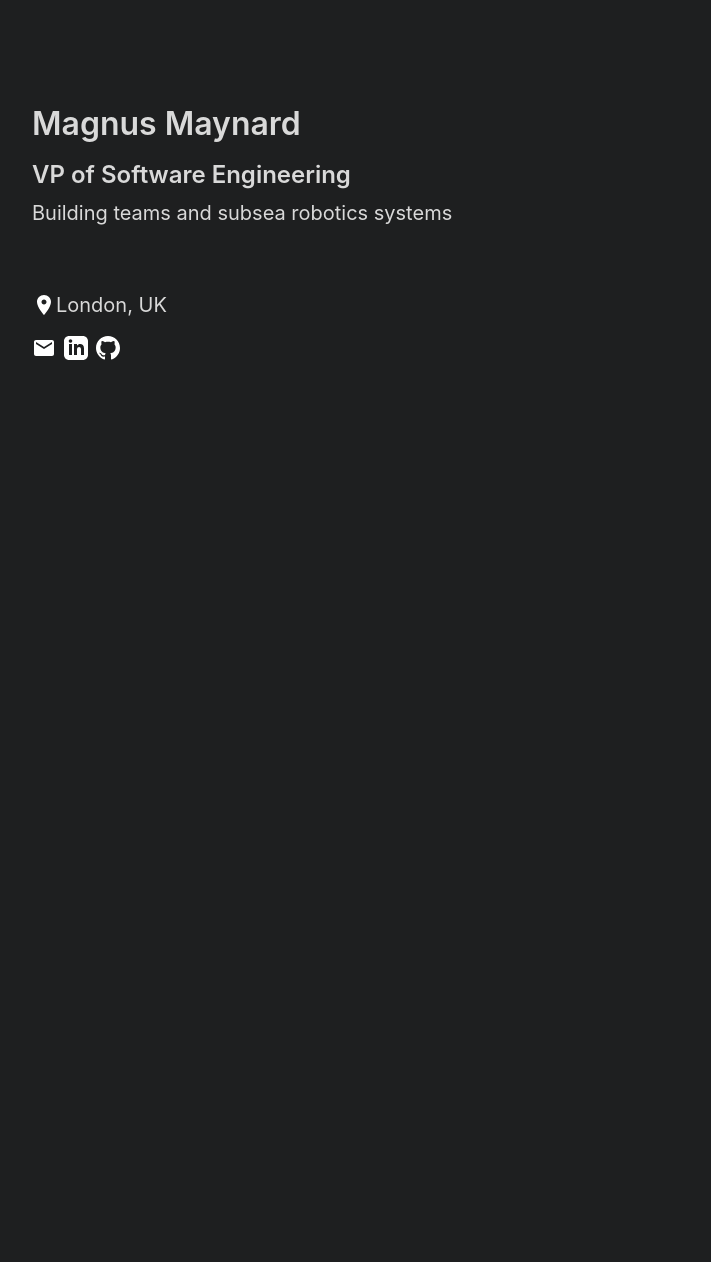
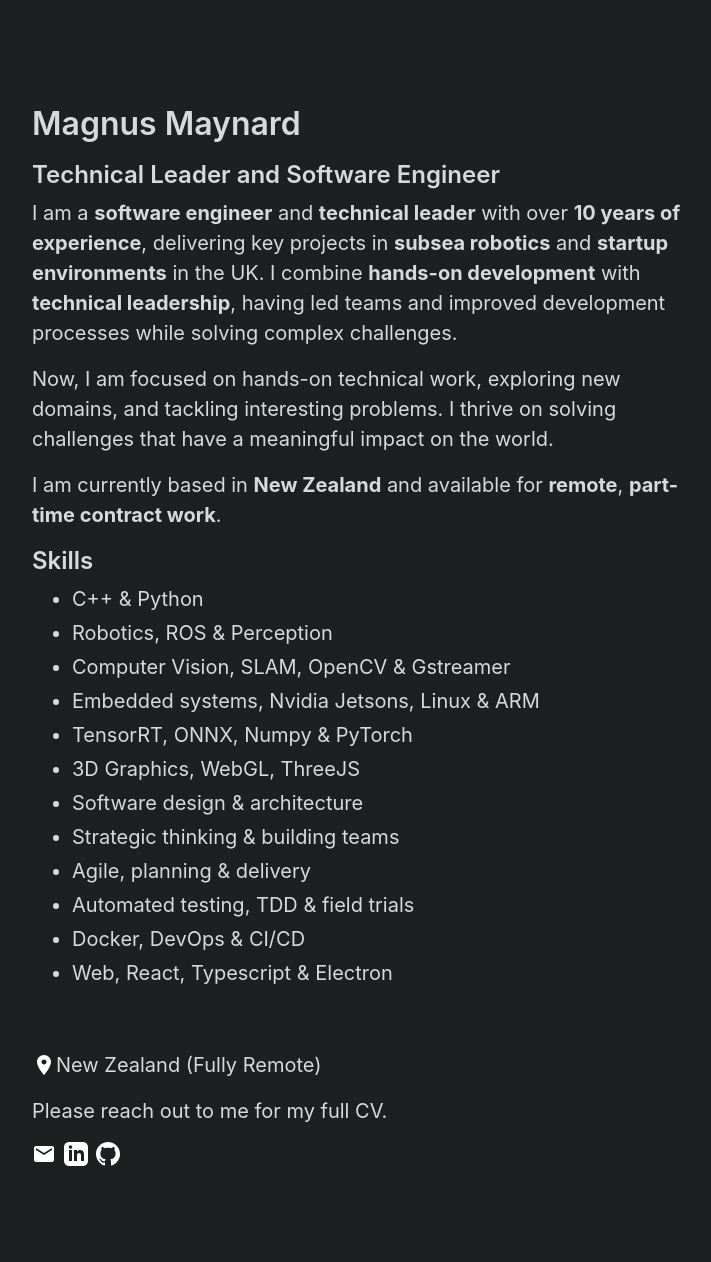
Before and after one commit to magnusmaynard/magnusmaynard.github.io, a Jekyll site: the page built from index.md, in a window 1280 px wide. Shown: the whole page, without its empty margins (272-983 px from the left). Built offline with Jekyll 4.4.1, drawn with Linux system fonts in a browser that asks for light colours; before the commit the page ends 900 px from its top, so only the background shows below that.

Commit message:
Update index.md
NZ update, more details from CV

```diff
--- a/index.md
+++ b/index.md
@@ -3,14 +3,35 @@ layout: page
 title: Magnus Maynard
 ---
 
-## VP of Software Engineering
-Building teams and subsea robotics systems
+## Technical Leader and Software Engineer
+I am a **software engineer** and **technical leader** with over **10 years of experience**, delivering key projects in **subsea robotics** and **startup environments** in the UK. I combine **hands-on development** with **technical leadership**, having led teams and improved development processes while solving complex challenges.
+
+Now, I am focused on hands-on technical work, exploring new domains, and tackling interesting problems. I thrive on solving challenges that have a meaningful impact on the world.
+
+I am currently based in **New Zealand** and available for **remote**, **part-time contract work**.
+
+## Skills
+- C++ & Python
+- Robotics, ROS & Perception
+- Computer Vision, SLAM, OpenCV & Gstreamer
+- Embedded systems, Nvidia Jetsons, Linux & ARM
+- TensorRT, ONNX, Numpy & PyTorch
+- 3D Graphics, WebGL, ThreeJS
+- Software design & architecture
+- Strategic thinking & building teams
+- Agile, planning & delivery
+- Automated testing, TDD & field trials
+- Docker, DevOps & CI/CD
+- Web, React, Typescript & Electron
 
 <br>
 <div style="display: flex;">
   <img aria-hidden="true" style="filter: invert(1.0);" src="{{ '/assets/icons/location.svg' | relative_url }}"/>
-  <p>London, UK</p>
+  <p>New Zealand (Fully Remote)</p>
 </div>
+
+
+Please reach out to me for my full CV.
 <div style="display: flex;">
   <a href="mailto:contact@magnus.co.uk" style="display: flex; margin-right:8px;">
     <img aria-hidden="true" style="filter: invert(1.0)" src="{{ '/assets/icons/email.svg' | relative_url }}"/>
```
